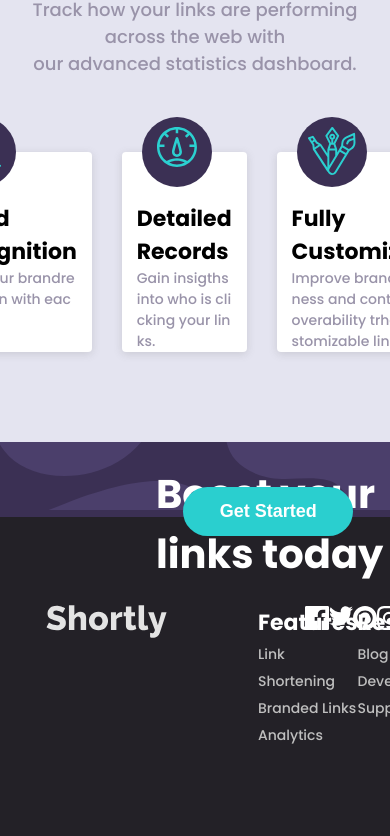
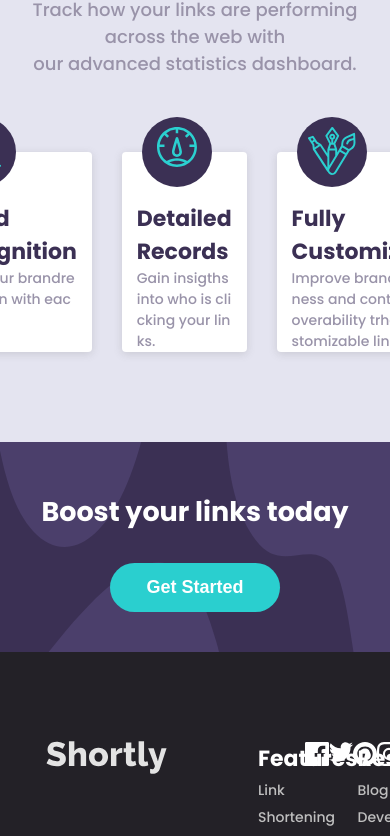
Before and after one commit to Vinicius-gif/encurtador-de-url, a Next.js app: page / in a window 390 px wide. Shown: the part 1201-2037 px from the top of the page. Built offline with nearby package versions, Linux system fonts and the light colour scheme.

Commit message:
updatating mobile design

```diff
--- a/src/components/Boost/index.tsx
+++ b/src/components/Boost/index.tsx
@@ -1,31 +1,30 @@
 import React from 'react'
 import styled from 'styled-components'
 
-const Container = styled.figcaption`
+const Container = styled.div`
   background-color: var(--dark-violet);
   position: relative;
-  display: flexbox;
+  display: flex;
   align-items: center;
   justify-content: center;
+  width: 100%;
+  height: 210px;
 `
 
 const ImagemFundo = styled.img`
   position: relative;
   width: 100%;
+  height: 210px;
 `
 
 const Titulo = styled.h2`
-  font-size: 40px;
   font-weight: bold;
   color: var(--white);
   position: absolute;
-  top: 30%;
-  left: 40%;
+  margin-bottom: 70px;
 `
 const BotaoBoost = styled.button`
   position: absolute;
-  top: 60%;
-  left: 47%;
   color: var(--white);
   background: var(--cyan);
   width: 170px;
@@ -34,17 +33,30 @@ const BotaoBoost = styled.button`
   border: none;
   font-size: 18px;
   font-weight: bold;
+  margin-top: 80px;
   &:hover{
     filter: grayscale(50%) brightness(120%);
   }
+`
+
+const Container2 = styled.div`
+  width: 100%;
+  height: 210px;
+  position: absolute;
+  display: flex;
+  flex-direction: column;
+  justify-content: space-around;
+  align-items: center;
 `
 
 const Boost = () => {
   return (
     <Container>
       <ImagemFundo src="/images/bg-boost-desktop.svg" alt="" />
-      <Titulo>Boost your links today</Titulo>
-      <BotaoBoost>Get Started</BotaoBoost>
+      <Container2>
+        <Titulo>Boost your links today</Titulo>
+        <BotaoBoost>Get Started</BotaoBoost>
+      </Container2>
     </Container>
   )
 }
--- a/src/components/Footer/index.tsx
+++ b/src/components/Footer/index.tsx
@@ -10,11 +10,22 @@ const FooterContainer = styled.footer`
   align-items: center;
   justify-content: space-around;
   color: var(--white);
+
+  @media (max-width: 375px) {
+    flex-direction: column;
+    justify-content: center;
+    text-align: center;
+    height: 650px;
+  }
 `
 
 const Logo = styled.img`
   margin-bottom: 110px;
   filter: grayscale(100%) brightness(450%);
+
+  @media (max-width: 375px) {
+    margin: 15px;
+  }
 `
 
 const LinksFooter = styled.div`
@@ -29,6 +40,18 @@ const LinksFooter = styled.div`
   & h3 {
     font-weight: 600;
     font-size: 22px;
+  }
+
+  @media (max-width: 375px) {
+    flex-direction: column;
+
+    & ul{
+      margin: 15px;
+    }
+
+    & h3 {
+      margin-bottom: 10px;
+  }
   }
 `
 
@@ -52,6 +75,13 @@ const SocialMidias = styled.div`
       &:hover {
         filter: sepia(100%) brightness(80%);
     }
+  }
+
+  @media (max-width: 375px) {
+    margin: 40px 10px 10px 10px;
+    width: 100%;
+    justify-content: center;
+    gap: 15px;
   }
 `
 
--- a/src/components/Header/index.tsx
+++ b/src/components/Header/index.tsx
@@ -1,4 +1,6 @@
 'use client'
+
+import { useState } from 'react'
 
 import Image from 'next/image'
 import Link from 'next/link'
@@ -60,9 +62,43 @@ const LinksSing = styled.div`
   }
 `
 
+const MenuHamburguer = styled.div`
+  visibility: hidden;
+
+  @media (max-width: 375px) {
+    margin-bottom: -450px;
+    margin-left: -370px;
+    z-index: 1;
+    visibility: visible;
+    width: 320px;
+    height: 400px;
+    background-color: var(--dark-violet);
+    color: white;
+    display: flex;
+    flex-direction: column;
+    align-items: center;
+    justify-content: space-around;
+    border-radius: 8px;
+
+    & button {
+      width: 80%;
+    }
+
+    & a {
+      width: 80%;
+      text-align: center;
+    }
+  }
+`
+
 const Header = () => {
 
   const isMobile = useMediaQuery({ maxWidth: 375 });
+  const [menuAberto, setMenuAberto] = useState(false);
+
+  const toggleMenu = () => {
+    setMenuAberto(!menuAberto);
+  };
 
   return (
     <HeaderContainer>
@@ -70,7 +106,13 @@ const Header = () => {
         <img src="/images/logo.svg" alt="logo" />
         { isMobile ?
             <div>
-              <Image width={20} height={20} src="/images/menu.png" alt="" />
+              <Image
+                width={20}
+                height={20}
+                src="/images/menu.png"
+                alt="menu icon"
+                onClick={toggleMenu}
+              />
             </div>
           :
           <>
@@ -86,6 +128,24 @@ const Header = () => {
           <Botao>Sign Up</Botao>
         </LinksSing>
       }
+      {menuAberto && (
+        <MenuHamburguer>
+            <LinkCabecalho style={{color: 'white'}} href='/'>Features</LinkCabecalho>
+            <LinkCabecalho style={{color: 'white'}} href='/'>Pricing</LinkCabecalho>
+            <LinkCabecalho
+              style={{
+                color: 'white',
+                borderBottom: '1px solid var(--gray-violet)',
+                paddingBottom: '20px'
+                }}
+              href='/'
+              >
+                Resources
+              </LinkCabecalho>
+            <LinkCabecalho style={{color: 'white'}} href='/'>Login</LinkCabecalho>
+          <Botao>Sign Up</Botao>
+        </MenuHamburguer>
+      )}
     </HeaderContainer>
   )
 }
--- a/src/components/Vantagens/Card/index.tsx
+++ b/src/components/Vantagens/Card/index.tsx
@@ -19,17 +19,29 @@ const IconeCard = styled.div`
   margin-left: 20px;
   margin-top: -35px;
   padding-top: 10px;
+
+  @media (max-width: 375px) {
+    margin-left: 115px;
+  }
 `
 
 const ConteudoTexto = styled.div`
   text-align: start;
   padding: 15px;
+
+  @media (max-width: 375px) {
+    text-align: center;
+  }
 `
 
 const Titulo = styled.h2`
-  color: var(--black);
+  color: var(--dark-violet);
   font-size: 22px;
   font-weight: bold;
+
+  @media (max-width: 375px) {
+    margin-bottom: 10px;
+  }
 `
 
 const Descricao = styled.p`
--- a/src/components/Vantagens/index.tsx
+++ b/src/components/Vantagens/index.tsx
@@ -15,19 +15,32 @@ const Div1 = styled.div`
 
 const Titulo = styled.h2`
   font-size: 40px;
-  color: var(--black);
+  color: var(--dark-violet);
   font-weight: bold;
+
+  @media (max-width: 375px) {
+    font-size: 30px;
+  }
 `
 
 const Descricao = styled.p`
   font-size: 18px;
   color: var(--gray-violet);
+
+  @media (max-width: 375px) {
+    font-size: 16px;
+    text-align: center;
+  }
 `
 const ContainerCards = styled.div`
   display: flex;
   justify-content: center;
   align-items: center;
   margin-top: 60px;
+
+  @media (max-width: 375px) {
+    flex-direction: column;
+  }
 `
 
 const Vantagens = () => {
```
